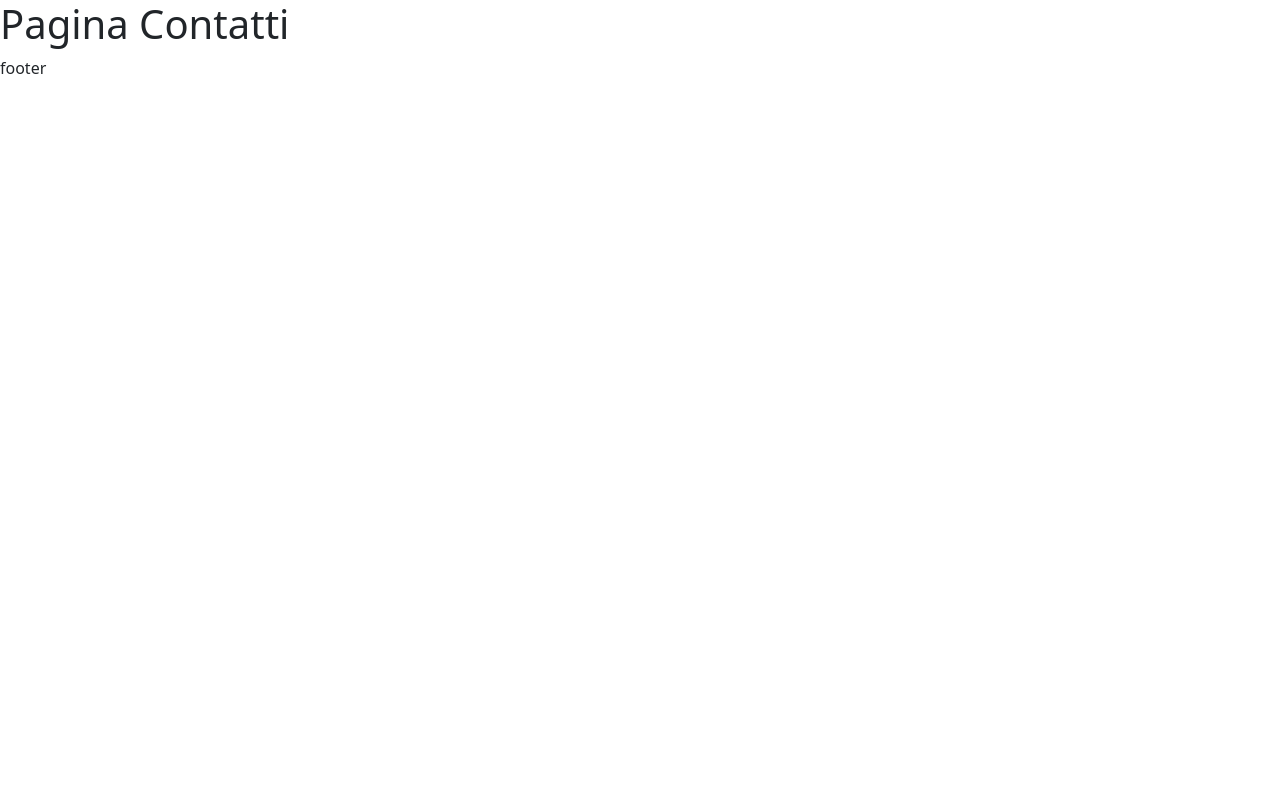
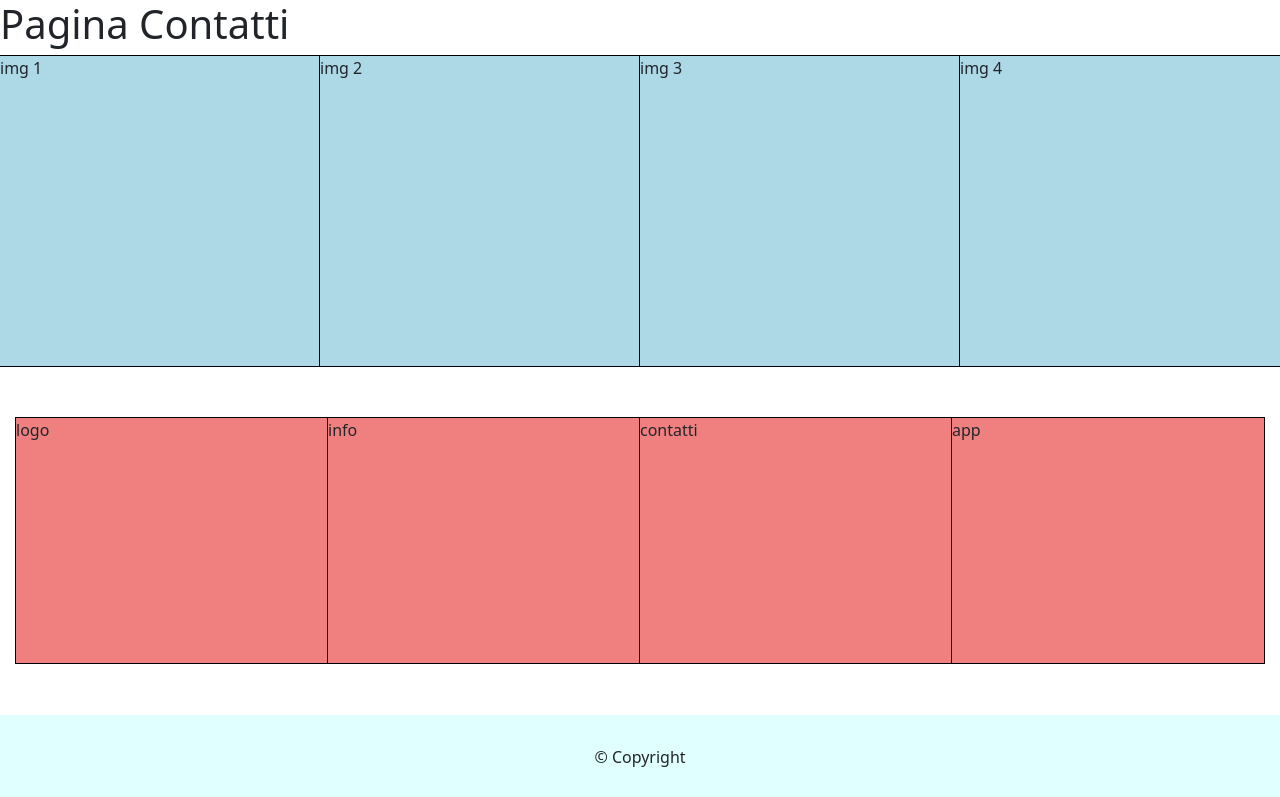
Before and after one commit to TiagoSpada/proj-html-vuejs, a Vue app: page /contact-us in a window 1280 px wide. Shown: the top 797 px of the page. Built offline with nearby package versions, Linux system fonts and the light colour scheme.

Commit message:
{UPD} added layout footer

```diff
--- a/src/components/FooterApp.vue
+++ b/src/components/FooterApp.vue
@@ -1,8 +1,71 @@
 <script>
 export default {
-    name: "FooterrApp"
-}
+	name: "FooterrApp",
+	data() {
+		return {};
+	},
+};
 </script>
 <template>
-    footer
+	<footer>
+		<div class="h-footer">
+			<div class="container-fluid">
+				<div class="row">
+					<div class="col-6 col-lg-3" v-for="n in 4">
+						<div class="content">img {{ n }}</div>
+					</div>
+				</div>
+			</div>
+		</div>
+		<div class="footer-info">
+			<div class="container">
+				<div class="row">
+					<div class="col-3"><div class="content">logo</div></div>
+					<div class="col-3"><div class="content">info</div></div>
+					<div class="col-3"><div class="content">contatti</div></div>
+					<div class="col-3"><div class="content">app</div></div>
+				</div>
+			</div>
+		</div>
+		<div class="end-footer">
+			<div class="container">
+				<div class="content">&copy; Copyright</div>
+			</div>
+		</div>
+	</footer>
 </template>
+<style scoped lang="scss">
+.h-footer {
+	.row > * {
+		padding: 0;
+	}
+	.content {
+		height: 310px;
+		background-color: lightblue;
+		outline: 1px solid black;
+	}
+}
+
+.footer-info {
+	padding: 52px 0;
+	.container {
+		max-width: 1248px;
+		.row > * {
+			padding: 0;
+		}
+		.content {
+			height: 245px;
+			background-color: lightcoral;
+			outline: 1px solid black;
+		}
+	}
+}
+
+.end-footer {
+	background-color: lightcyan;
+	.content {
+		text-align: center;
+		padding: 30px;
+	}
+}
+</style>
--- a/src/pages/AppContact.vue
+++ b/src/pages/AppContact.vue
@@ -1,9 +1,17 @@
 <script>
+import FooterApp from "../components/FooterApp.vue";
+
 export default {
 	name: "contact",
+	components: {
+		FooterApp,
+	},
 };
 </script>
 
-<template><h1>Pagina Contatti</h1></template>
+<template>
+	<h1>Pagina Contatti</h1>
+	<FooterApp />
+</template>
 
 <style></style>
```
